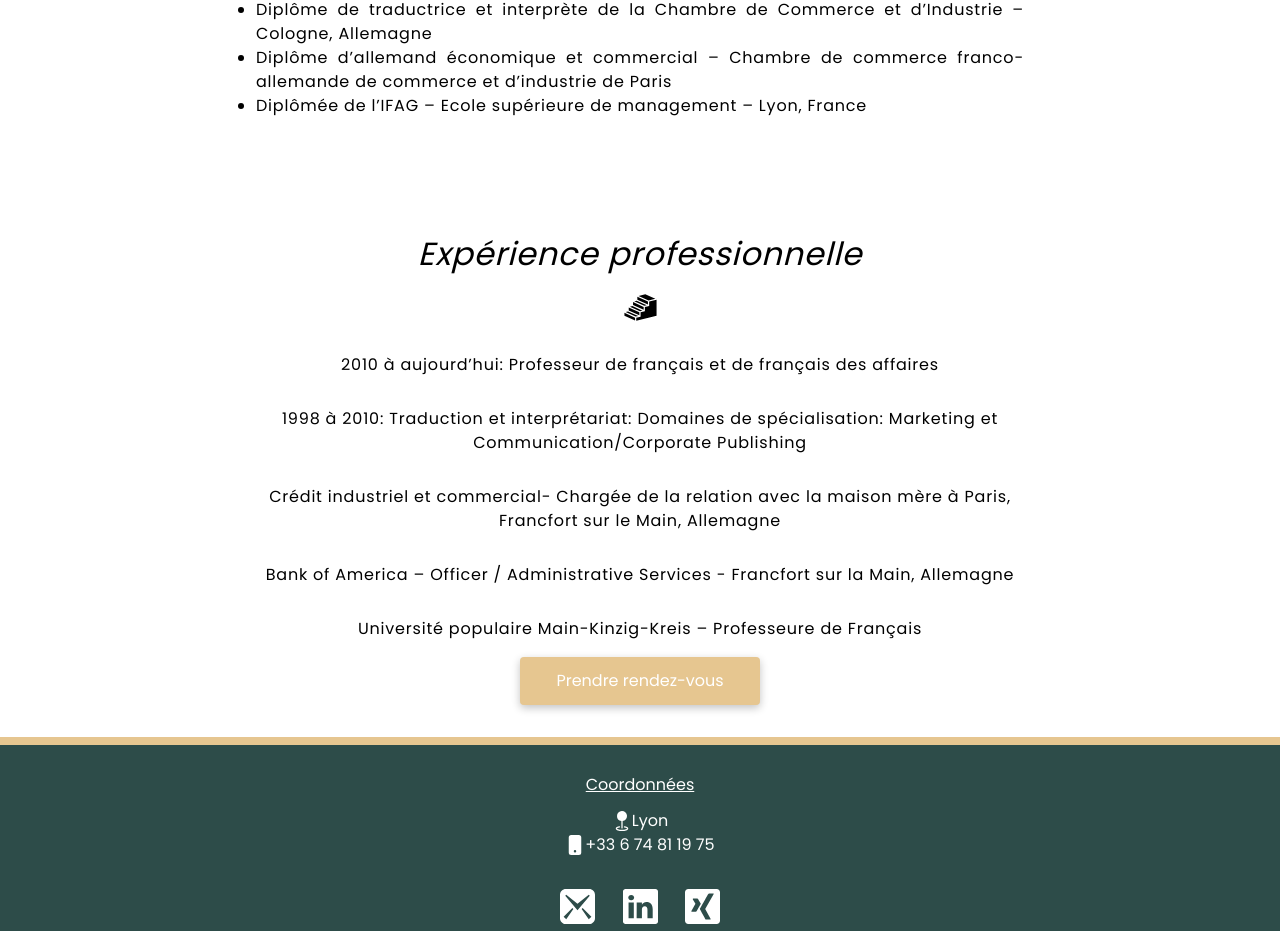
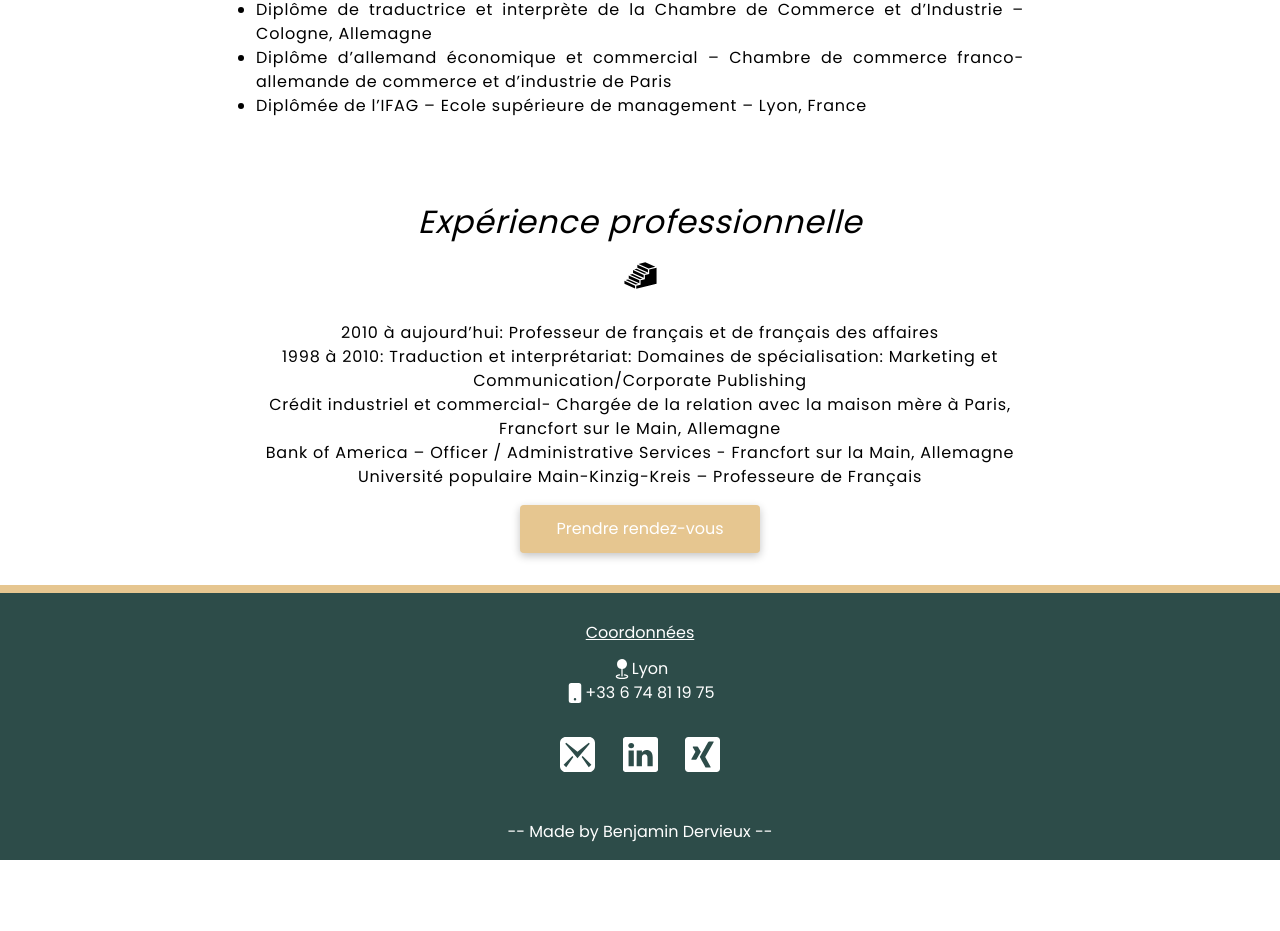
Before and after one commit to Benjamin-Dervieux/Dani-website, a Next.js app: page /about in a window 1280 px wide. Shown: the part 1257-2188 px from the top of the page. After the commit the page ends 2117 px from the top, so only its background shows below. Built offline with nearby package versions, Linux system fonts and the light colour scheme; no server answers.

Commit message:
about css fix

```diff
--- a/pages/about.js
+++ b/pages/about.js
@@ -75,7 +75,7 @@
         </div>
       </div>
 
-      <div className="mt-8 flex flex-col items-center">
+      <div className="flex flex-col items-center">
         <div className="mt-16">
           <h2 className="text-[1.7em] lg:text-[2em] italic tracking-wide">
             {t.course}
@@ -86,7 +86,7 @@
       <div className="mt-3 flex flex-col items-center">
         <Gi3DStairs size={35} />
         <div className=" mt-3 w-80 lg:w-[800px] text-justify p-4 tracking-wider">
-          <ul className="h-72 flex flex-col justify-between items-center">
+          <ul className="flex flex-col justify-between items-center">
             <li className="experienceLi">{t.exp1}</li>
             <li className="experienceLi">{t.exp2}</li>
             <li className="experienceLi">{t.exp3}</li>
```
